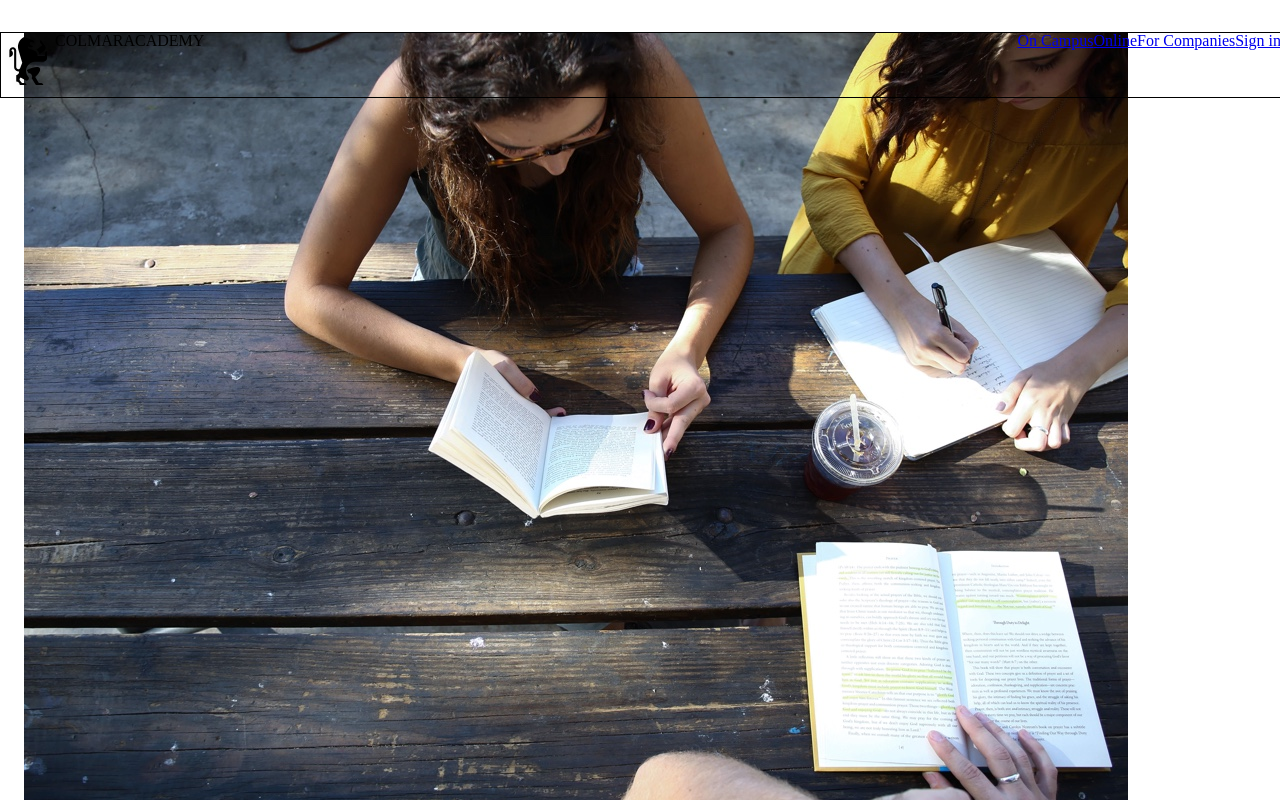
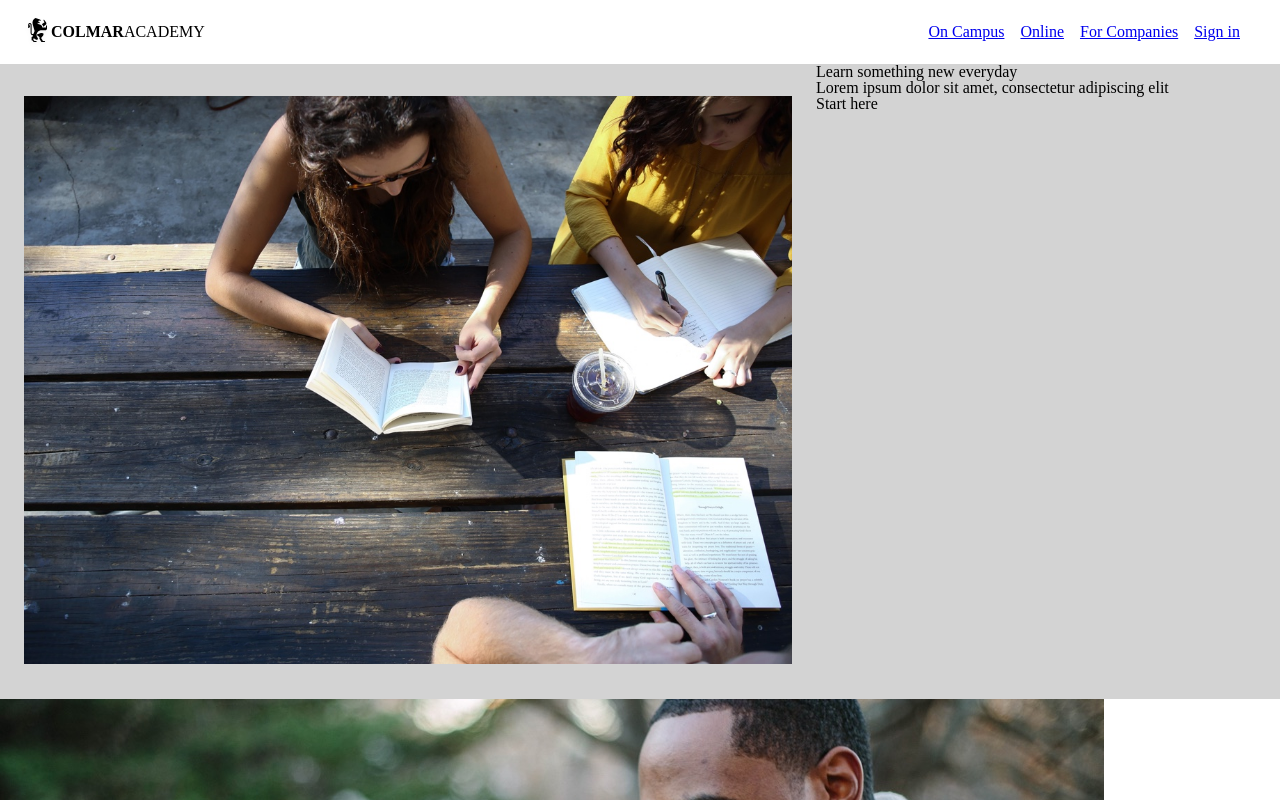
Before and after one commit to Russdog/ColmarAcademy, a plain HTML site: page index.html in a window 1280 px wide. Shown: the top 800 px of the page. Drawn offline with Linux system fonts and the light colour scheme; files whose address does not match are found by name.

Commit message:
header done

```diff
--- a/index.html
+++ b/index.html
@@ -13,14 +13,14 @@
     <header>
       <div class="header">
         <div class="logo"><img src="resources/images/ic-logo.svg" alt="logo">
-          <span id="colmar">COLMAR</span><span id="academy">ACADEMY</span>
+          <span id="colmar">COLMAR</span><span>ACADEMY</span>
         </div>
-        <div class="nav">
-          <span><a href="#">On Campus</a></span>
-          <span><a href="#">Online</a></span>
-          <span><a href="#">For Companies</a></span>
-          <span><a href="#">Sign in</a></span>
-        </div>
+        <ul class="nav">
+          <li><a href="#">On Campus</a></li>
+          <li><a href="#">Online</a></li>
+          <li><a href="#">For Companies</a></li>
+          <li><a href="#" id="sign">Sign in</a></li>
+        </ul>
       </div>
     </header>
 
--- a/resources/css/style.css
+++ b/resources/css/style.css
@@ -5,19 +5,53 @@
   display: flex;
   position: fixed;
   width: 100%;
+  top: 0;
+  left: 0;
   height: 64px;
-  border: 1px solid black;
+  background-color: white;
 }
 
 .logo {
-  display:flex;
+  display: flex;
   flex-grow: 1;
+  align-items: center;
+  padding-left: 1.5rem;
+  height: 100%;
 }
 
 .nav {
   display:flex;
+  align-items: center;
+}
+
+.nav li {
+  padding-right: 1rem;
+}
+
+.nav #sign {
+  padding-right: 1.5rem;
+}
+
+#colmar {
+font-weight: bold;
+}
+
+/* First Section */
+
+.firstContainer {
+  display: flex;
+  flex-flow: row nowrap;
+  background-color: lightgrey;
+  margin-top: 4rem;
+
 }
 
 .firstContainerImage {
-  margin: 32px 24px;
+  padding: 2rem 1.5rem;
+  width: 60%;
 }
+
+.firstContainerImage img {
+  width: 100%;
+  height: auto;
+}
```
